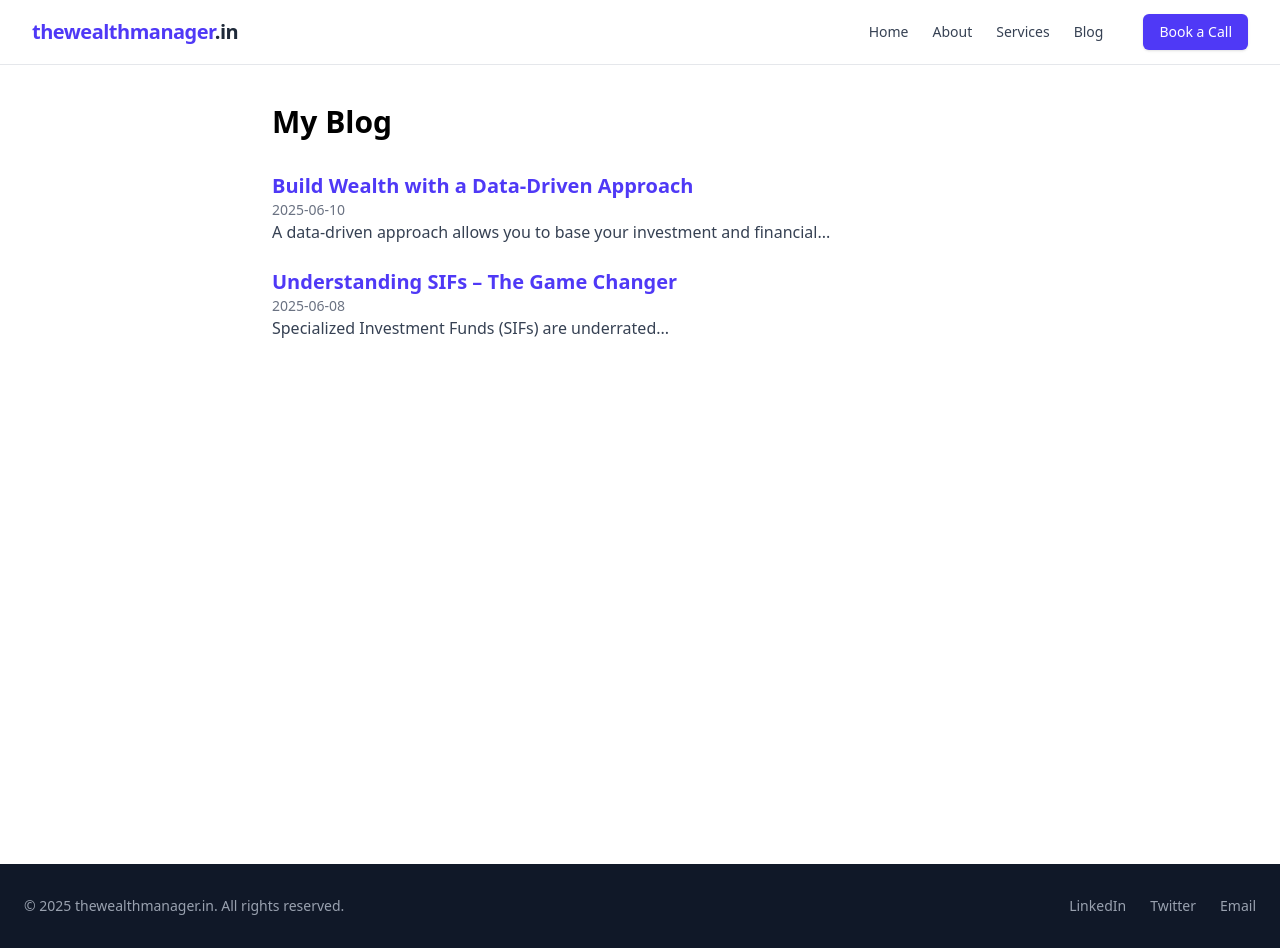
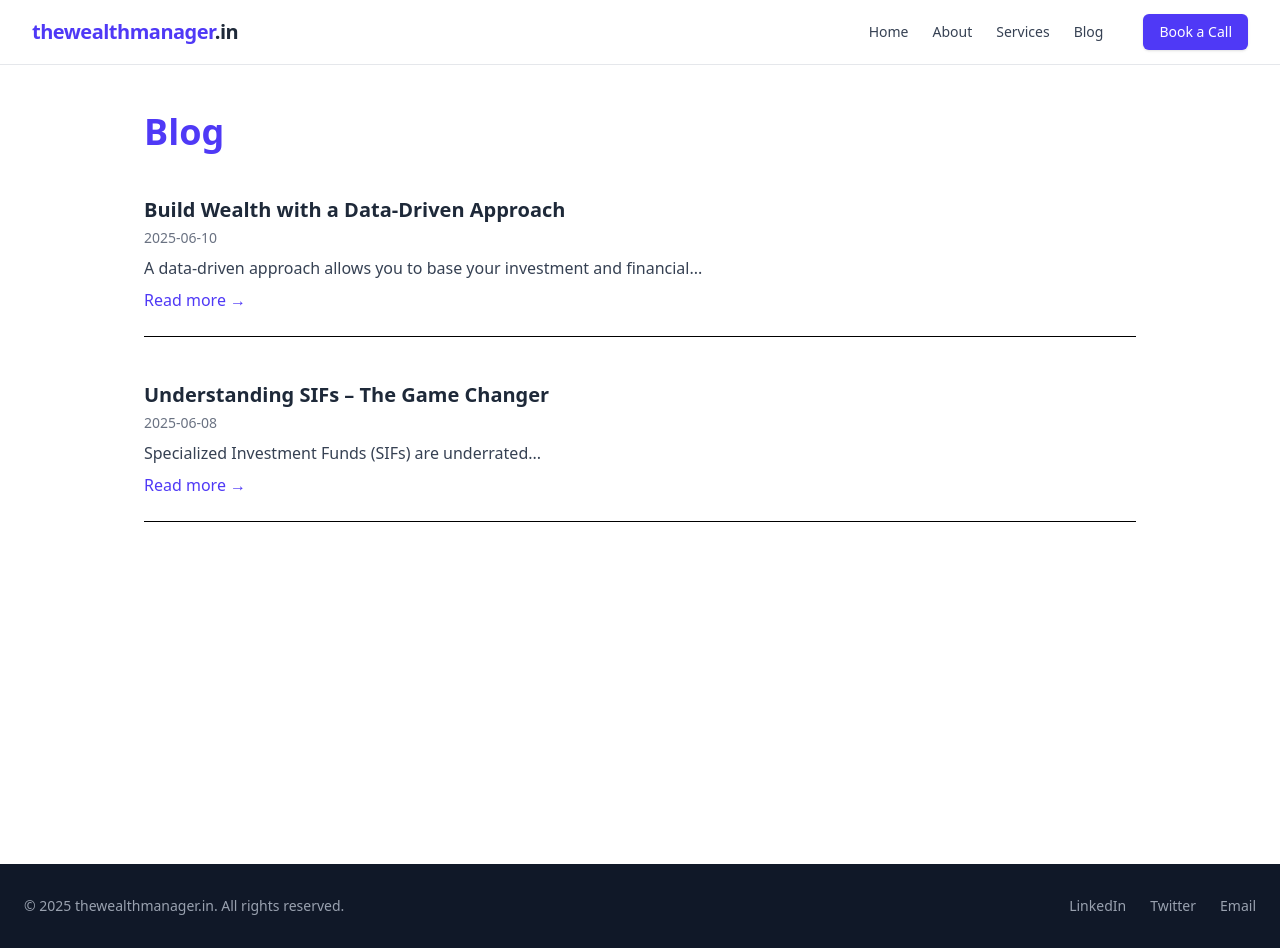
Before and after one commit to chinmayck-etrillium/my-portfolio, a React (Vite) app in the folder my-portfolio/: page /blog in a window 1280 px wide. Built offline with nearby package versions, Linux system fonts and the light colour scheme.

Commit message:
Styling for blog page

```diff
--- a/my-portfolio/src/components/Blog.jsx
+++ b/my-portfolio/src/components/Blog.jsx
@@ -1,4 +1,3 @@
-
 import { Link } from "react-router-dom";
 
 const blogs = [
@@ -23,18 +22,17 @@ const blogs = [
 export default function Blog() {
   return (
     <div className="max-w-5xl mx-auto px-4 py-12 min-h-screen">
-      <h1 className="text-3xl font-bold text-indigo-600 mb-6">Blog</h1>
-      <div className="space-y-8">
+  <h1 className="text-4xl font-bold text-indigo-600 mb-10">Blog</h1>
+
+  <div className="space-y-10">
     {blogs.map((blog) => (
-          <div key={blog.id} className="border-b pb-6">
-            <h2 className="text-xl font-semibold text-gray-800">
-              {blog.title}
-            </h2>
-            <p className="text-sm text-gray-500 mb-2">{blog.date}</p>
-            <p className="text-gray-700 mb-2">{blog.excerpt}</p>
+      <div key={blog.id} className="border-b border-gray-300 pb-6">
+        <h2 className="text-2xl font-semibold text-gray-900">{blog.title}</h2>
+        <p className="text-sm text-gray-500 mt-1">{blog.date}</p>
+        <p className="text-base text-gray-700 mt-2">{blog.excerpt}</p>
         <Link
           to={`/blog/${blog.slug}`}
-              className="text-indigo-600 hover:underline font-medium"
+          className="text-indigo-600 hover:text-indigo-800 font-semibold inline-block mt-2"
         >
           Read more →
         </Link>
@@ -42,5 +40,6 @@ export default function Blog() {
     ))}
   </div>
 </div>
+
   );
 }
--- a/my-portfolio/src/components/Pages/Blog.jsx
+++ b/my-portfolio/src/components/Pages/Blog.jsx
@@ -2,18 +2,33 @@ import { Link } from "react-router-dom";
 import { blogPosts } from "../../blogs/blogindex";
 
 const Blog = () => (
-  <div className="max-w-3xl mx-auto px-4 py-10 min-h-screen">
-    <h1 className="text-3xl font-bold mb-8">My Blog</h1>
-    {blogPosts.map((post) => (
-      <div key={post.slug} className="mb-6">
-        <Link to={`/blog/${post.slug}`} className="text-indigo-600 text-xl font-semibold hover:underline">
-          {post.title}
-        </Link>
-        <p className="text-sm text-gray-500">{post.date}</p>
-        <p className="text-gray-700">{post.excerpt}</p>
-      </div>
-    ))}
+    <div className="max-w-5xl mx-auto px-4 py-12 min-h-screen">
+    <h1 className="text-4xl font-bold text-indigo-600 mb-10">Blog</h1>
+
+    <div className="space-y-10">
+      {blogPosts.map((post) => (
+        <div key={post.slug} className="border-b pb-6">
+          <h2 className="text-2xl font-semibold text-gray-900">
+            <Link
+              to={`/blog/${post.slug}`}
+              className=" text-xl font-semibold text-gray-800 hover:underline hover:text-indigo-700"
+            >
+              {post.title}
+            </Link>
+          </h2>
+          <p className="text-sm text-gray-500 mt-1">{post.date}</p>
+          <p className="text-base text-gray-700 mt-2">{post.excerpt}</p>
+          <Link
+            to={`/blog/${post.slug}`}
+            className="text-indigo-600 hover:text-indigo-800 font-medium inline-block mt-2"
+          >
+            Read more →
+          </Link>
+        </div>
+      ))}
+    </div>
   </div>
+
 );
 
 export default Blog;
```
Lines whose indentation alone changed are shown as unchanged.
